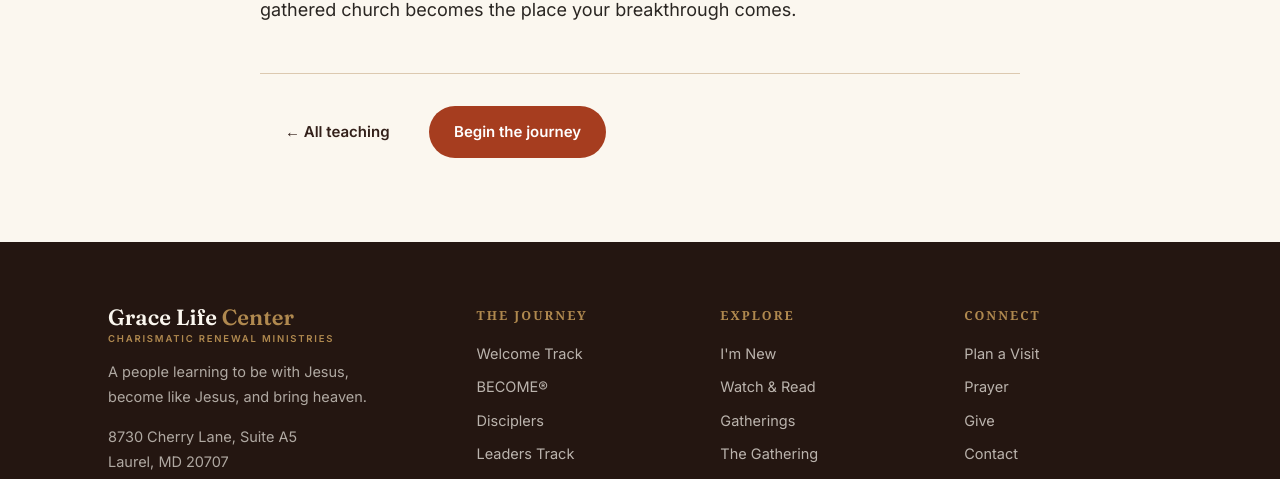
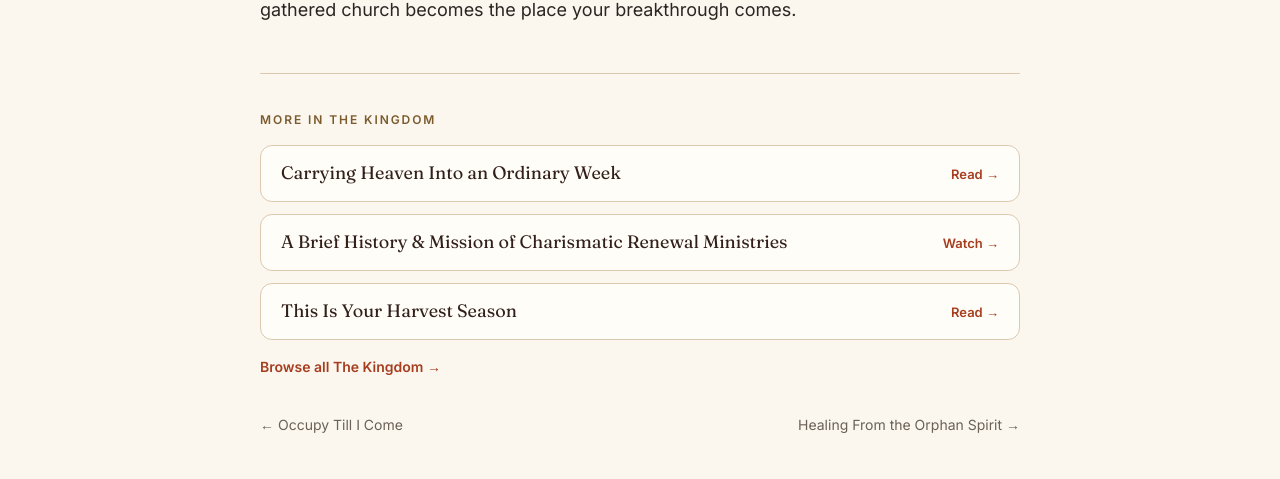
Before and after one commit to oxofoegbu/church-guest-followup, a Next.js app: page /teaching/assembled-for-your-victory in a window 1280 px wide. Shown: the part 981-1460 px from the top of the page. Built offline with nearby package versions, Linux system fonts and the light colour scheme; no server answers.

Commit message:
Run 50: SEO internal linking - automatic 'More in {topic}' + prev/next on every teaching detail (same-topic siblings + chronological neighbours, no re-authoring); [text](href) in-body links enabled in TeachingBody (internal via next/link, external new-tab)

```diff
--- a/src/app/(site)/teaching/[slug]/page.tsx
+++ b/src/app/(site)/teaching/[slug]/page.tsx
@@ -2,6 +2,8 @@
 // in-repo content model. Sermons embed the YouTube video (privacy-enhanced) and
 // show an optional transcript; articles render their body. Emits VideoObject /
 // Article + BreadcrumbList JSON-LD for search + AI answer engines.
+// Run 50 — a "Keep reading" section (more in this topic + prev/next) links every
+// teaching into the wider library — internal-linking, automatic, no re-authoring.
 import type { Metadata } from 'next';
 import Link from 'next/link';
 import { notFound } from 'next/navigation';
@@ -9,7 +11,7 @@ import Band from '@/components/site/Band';
 import Button from '@/components/site/Button';
 import TeachingBody from '@/components/site/TeachingBody';
 import { SITE } from '@/lib/site';
-import { visibleTeachings, isVisible, getTeaching, topicLabel, youTubeThumb } from '@/content/teaching';
+import { visibleTeachings, isVisible, getTeaching, topicLabel, youTubeThumb, relatedTeachings, adjacentTeachings } from '@/content/teaching';
 
 // Run 42 — pre-build only the currently-visible detail pages; a scheduled
 // article renders on-demand once its day arrives (dynamicParams default). ISR
@@ -96,6 +98,10 @@ export default function TeachingDetail({ params }: { params: { slug: string } })
   if (t.kind === 'sermon' && t.durationMin) metaBits.push(`${t.durationMin} min`);
   if (t.kind === 'article' && t.readMin) metaBits.push(`${t.readMin} min read`);
 
+  // Run 50 — internal linking: same-topic siblings + chronological neighbours.
+  const related = relatedTeachings(t.slug, t.topic, 3);
+  const adj = adjacentTeachings(t.slug);
+
   return (
     <>
       <script type="application/ld+json" dangerouslySetInnerHTML={{ __html: JSON.stringify(breadcrumb) }} />
@@ -154,6 +160,40 @@ export default function TeachingDetail({ params }: { params: { slug: string } })
             </article>
           )}
 
+          {/* Keep reading — Run 50 internal linking */}
+          {related.length > 0 || adj.older || adj.newer ? (
+            <div className="mt-12 border-t border-site-claydk pt-9">
+              {related.length > 0 ? (
+                <div className="mb-9">
+                  <p className="mb-4 text-[12px] font-semibold uppercase tracking-[0.16em] text-site-brassdk">More in {topicLabel(t.topic)}</p>
+                  <ul className="grid gap-3">
+                    {related.map((r) => (
+                      <li key={r.slug}>
+                        <Link href={`/teaching/${r.slug}`} className="flex items-baseline justify-between gap-4 rounded-[12px] border border-site-claydk bg-site-paper px-5 py-4 transition-colors hover:border-site-brass">
+                          <span className="font-fraunces text-[18px] leading-[1.25] text-site-umber">{r.title}</span>
+                          <span className="flex-none text-[13px] font-semibold text-site-ember">{r.kind === 'sermon' ? 'Watch →' : 'Read →'}</span>
+                        </Link>
+                      </li>
+                    ))}
+                  </ul>
+                  <p className="mt-4 text-[14px]">
+                    <Link href={`/teaching/topic/${t.topic}`} className="font-semibold text-site-ember underline-offset-2 hover:underline">Browse all {topicLabel(t.topic)} →</Link>
+                  </p>
+                </div>
+              ) : null}
+              {adj.older || adj.newer ? (
+                <div className="flex flex-wrap items-start justify-between gap-4 text-[14px] text-site-soft">
+                  {adj.older ? (
+                    <Link href={`/teaching/${adj.older.slug}`} className="max-w-[46%] hover:text-site-ember">← {adj.older.title}</Link>
+                  ) : <span />}
+                  {adj.newer ? (
+                    <Link href={`/teaching/${adj.newer.slug}`} className="max-w-[46%] text-right hover:text-site-ember">{adj.newer.title} →</Link>
+                  ) : <span />}
+                </div>
+              ) : null}
+            </div>
+          ) : null}
+
           <div className="mt-12 flex flex-wrap gap-3.5 border-t border-site-claydk pt-8">
             <Button href="/teaching" variant="ghost">← All teaching</Button>
             <Button href="/begin" variant="primary">Begin the journey</Button>
--- a/src/components/site/TeachingBody.tsx
+++ b/src/components/site/TeachingBody.tsx
@@ -1,13 +1,15 @@
-// Run 35 — renders a teaching Block[] (article body or sermon transcript) as
-// styled JSX. No markdown dependency; supports inline **bold** and *italic*
-// within paragraph/quote/list text. Server component.
+// Run 35 / Run 50 — renders a teaching Block[] (article body or sermon transcript)
+// as styled JSX. No markdown dependency; supports inline **bold**, *italic*, and
+// [text](href) links within paragraph/quote/list text. Server component.
 import type { ReactNode } from 'react';
+import Link from 'next/link';
 import type { Block } from '@/content/teaching';
 
-// Inline formatter: **bold** and *italic*. Returns an array of nodes.
+// Inline formatter: **bold**, *italic*, and [text](href) links. Internal links
+// (href starting with "/") use next/link; anything else opens in a new tab.
 function inline(text: string): ReactNode[] {
   const out: ReactNode[] = [];
-  const re = /\*\*(.+?)\*\*|\*(.+?)\*/g;
+  const re = /\*\*(.+?)\*\*|\*(.+?)\*|\[([^\]]+?)\]\(([^)]+?)\)/g;
   let last = 0;
   let m: RegExpExecArray | null;
   let key = 0;
@@ -24,6 +26,19 @@ function inline(text: string): ReactNode[] {
         <em key={`i${key++}`} className="font-fraunces italic">
           {m[2]}
         </em>
+      );
+    } else if (m[3] !== undefined && m[4] !== undefined) {
+      const href = m[4];
+      out.push(
+        href.startsWith('/') ? (
+          <Link key={`l${key++}`} href={href} className="font-medium text-site-ember underline-offset-2 hover:underline">
+            {m[3]}
+          </Link>
+        ) : (
+          <a key={`l${key++}`} href={href} target="_blank" rel="noopener noreferrer" className="font-medium text-site-ember underline-offset-2 hover:underline">
+            {m[3]}
+          </a>
+        )
       );
     }
     last = re.lastIndex;
--- a/src/content/teaching/index.ts
+++ b/src/content/teaching/index.ts
@@ -212,3 +212,21 @@ export function featuredTeaching(): Teaching | undefined {
 export function youTubeThumb(id: string): string {
   return `https://i.ytimg.com/vi/${id}/hqdefault.jpg`;
 }
+
+// Run 50 — internal linking helpers. `relatedTeachings`: other visible teachings
+// on the same topic (newest first, excluding the current slug). `adjacentTeachings`:
+// the neighbours in the full chronological (newest-first) visible list, for
+// prev/next navigation on the detail page.
+export function relatedTeachings(slug: string, topic: TopicSlug, limit = 3): Teaching[] {
+  return teachingsByTopic(topic).filter((t) => t.slug !== slug).slice(0, limit);
+}
+
+export function adjacentTeachings(slug: string): { newer?: Teaching; older?: Teaching } {
+  const vis = visibleTeachings();
+  const i = vis.findIndex((t) => t.slug === slug);
+  if (i < 0) return {};
+  return {
+    newer: i > 0 ? vis[i - 1] : undefined,
+    older: i < vis.length - 1 ? vis[i + 1] : undefined,
+  };
+}
```
